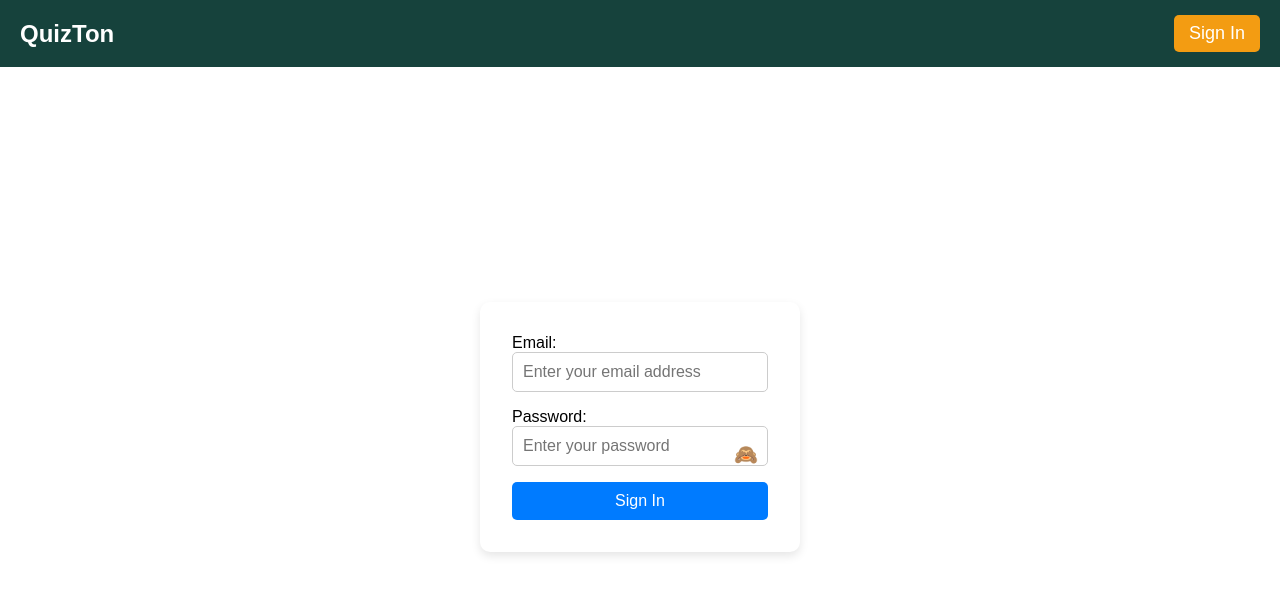
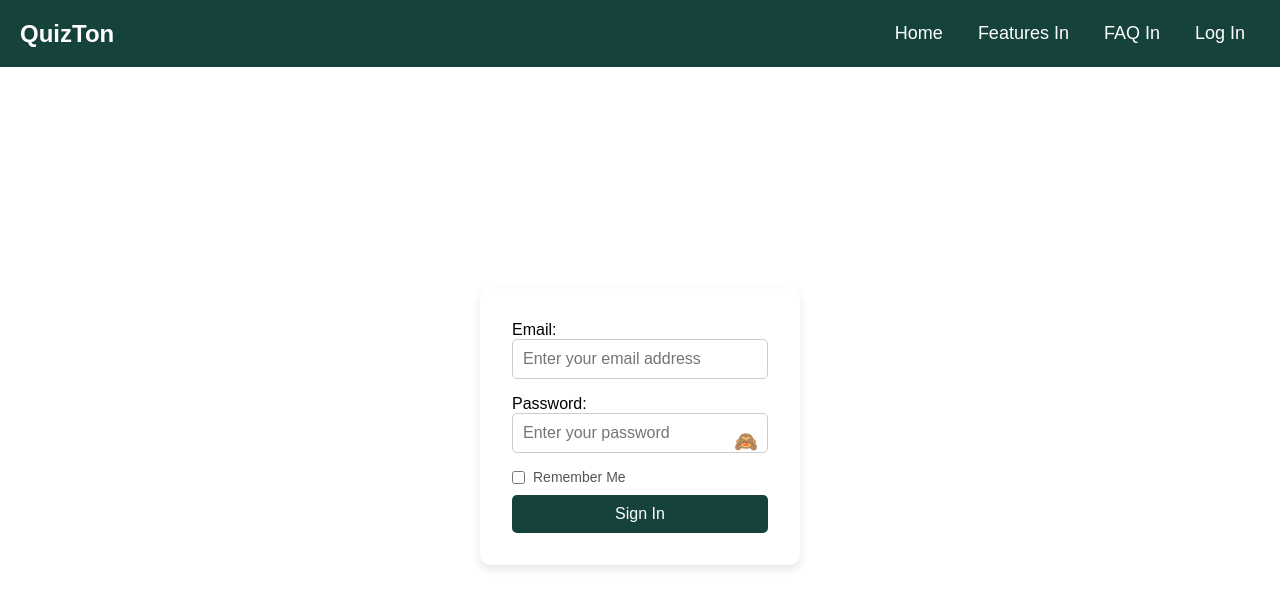
Before and after one commit to paufrancisco/QuizTon-Thesis-1, a plain HTML site: page QuizTon/html/sign_In.html in a window 1280 px wide. Drawn offline with Linux system fonts and the light colour scheme.

Commit message:
Sign In page update

```diff
--- a/QuizTon/css/signin.css
+++ b/QuizTon/css/signin.css
@@ -26,14 +26,12 @@
 }
 
 .nav-links {
-    list-style: none;
     display: flex;
-    gap: 20px;
+    gap: 5px;
+    margin-left: auto;
 }
 
-.nav-links li {
-    display: inline;
-}
+
 
 .nav-links a {
     text-decoration: none;
@@ -43,11 +41,11 @@
 }
 
 .nav-links a:hover {
-    color: #f39c12;
+    color: #16423C;
+
 }
 
 .sign-in {
-    background-color: #f39c12;
     color: white;
     padding: 8px 15px;
     border-radius: 5px;
@@ -56,7 +54,17 @@
 }
 
 .sign-in:hover {
-    background-color: #e67e22;
+    background-color: #dadada;
+}
+
+.SignInBtn{
+    background-color: #16423C;
+    color: white;
+    padding: 10px 20px;
+    border: none;
+    border-radius: 5px;
+    cursor: pointer;
+    font-size: 16px;
 }
 
 /* Sign-In Form Container */
@@ -107,6 +115,25 @@ input {
     font-size: 1.2rem;
 }
 
+/* Checkbox Container */
+.checkbox-container {
+    display: flex;
+    align-items: center;
+    gap: 8px;
+    margin-bottom: 10px; /* Adds spacing before the button */
+}
+
+.checkbox-container input {
+    width: auto; /* Keep checkbox size default */
+    margin: 0; /* Remove default margin */
+    vertical-align: middle; /* Align checkbox vertically */
+}
+
+.checkbox-container label {
+    font-size: 14px;
+    color: #555;
+}
+
 /* Sign-In Button */
 button {
     background: #007bff;
--- a/QuizTon/html/sign_In.html
+++ b/QuizTon/html/sign_In.html
@@ -16,7 +16,12 @@
 
     <nav class="navbar">
         <a href="welcome.html" class="logo">QuizTon</a>
-        <a href="#" class="sign-in">Sign In</a>
+    <div class="nav-links">
+        <a href="#" class="sign-in">Home</a>
+        <a href="#" class="sign-in">Features In</a>
+        <a href="#" class="sign-in">FAQ In</a>
+        <a href="#" class="sign-in">Log In</a>
+    </div>
     </nav>
 
 
@@ -31,9 +36,14 @@
                 <span class="toggle-password">🙈</span>
             </div>
 
-            <button type="submit">Sign In</button>
+            <!-- Remember Me Checkbox -->
+            <div class="checkbox-container">
+                <input type="checkbox" id="rememberMe">
+                <label for="rememberMe">Remember Me</label>
+            </div>
+
+            <button class="SignInBtn" type="submit">Sign In</button>
         </form>
     </div>
-
 </body>
 </html>
```
